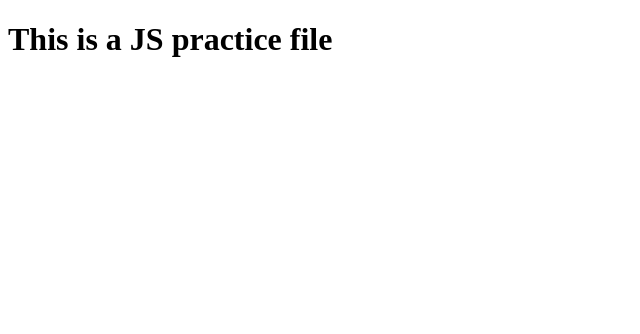
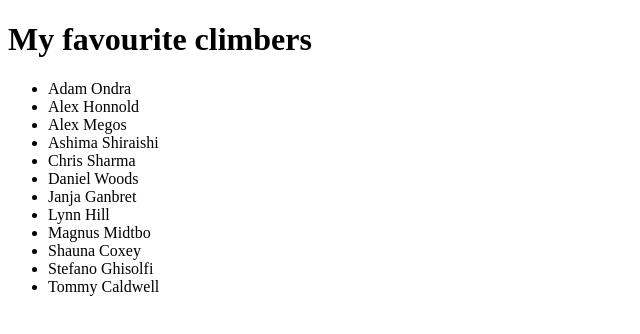
Before and after one commit to podmar/js-practice, a plain HTML site: page index.html in a window 1280 px wide. Shown: the whole page, without its empty margins (0-640 px from the left). Drawn offline with Linux system fonts and the light colour scheme.

Commit message:
solved the 1st DOM exercise - adding list items to html document from an array of strings

```diff
--- a/index.html
+++ b/index.html
@@ -7,7 +7,11 @@
     <title>JS Practice</title>
 </head>
 <body>
-    <h1>This is a JS practice file</h1>
+    <h1>My favourite climbers</h1>
+    <ul id="climbers-list">
+
+    </ul>
+
     <script src="./main.js"></script>
 </body>
 </html>
--- a/main.js
+++ b/main.js
@@ -465,3 +465,18 @@ function oddBetween (a, b) {
 
 //_________________________DOM_________________________
 // DOM EX. 1
+// Write a function that uses the JavaScript DOM to create list of items and add them to an unordered list in your html document.
+
+function addClimbers (climbersArray) {
+    climbersArray.sort();
+    let climbersList = document.getElementById("climbers-list");
+
+    for (n=0; n<climbersArray.length; n++) {
+        let climber = document.createElement("li");
+        climber.innerHTML = climbersArray[n];
+        climbersList.appendChild(climber);
+    };
+};
+
+let climberCelebrities = ["Tommy Caldwell", "Alex Honnold", "Ashima Shiraishi", "Shauna Coxey", "Stefano Ghisolfi", "Adam Ondra", "Alex Megos", "Magnus Midtbo", "Janja Ganbret", "Chris Sharma", "Daniel Woods", "Lynn Hill"];
+addClimbers(climberCelebrities);
```
